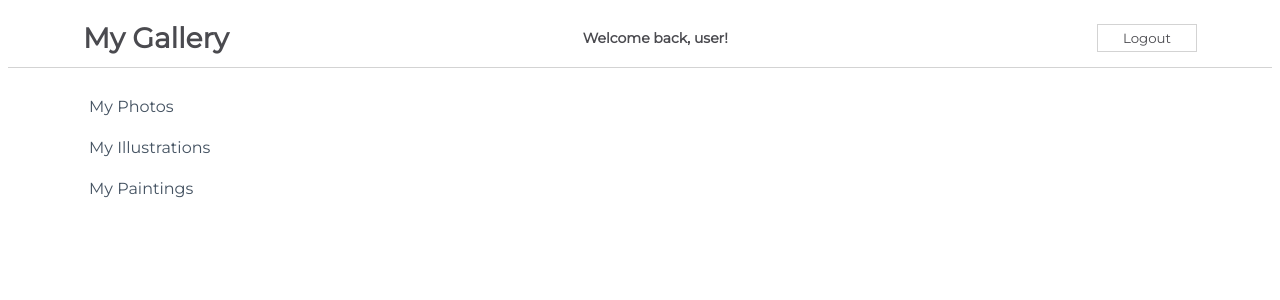
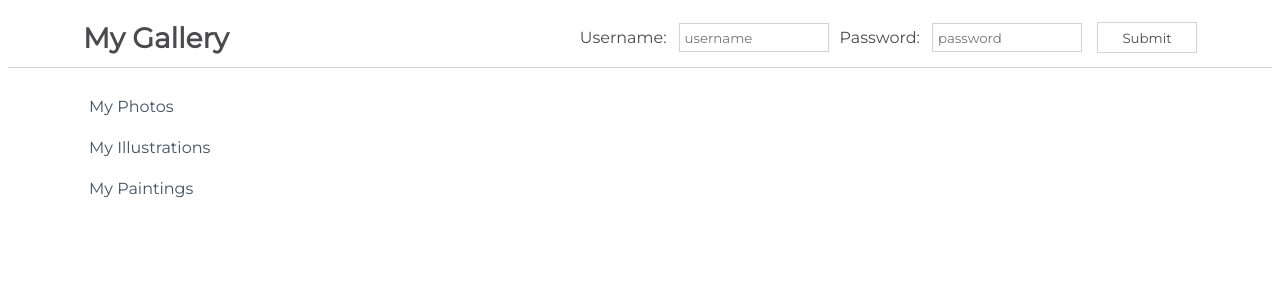
Before and after one commit to SandraBergstrom/react-ci-challenge, a React (Create React App) app in the folder my-app/: page / in a window 1280 px wide. Both pictures are taken after a click on the button "Login". Shown: the top 300 px of the page. Built offline with nearby package versions, Linux system fonts and the light colour scheme.

Commit message:
Add login form

```diff
--- a/my-app/src/App.js
+++ b/my-app/src/App.js
@@ -1,12 +1,13 @@
 import css from './App.module.css';
 import Sidebar from "./components/Sidebar";
-import NavBarSimple from "./components/NavBarSimple";
+// import NavBarSimple from "./components/NavBarSimple";
+import NavBarForm from "./components/NavBarForm";
 
 function App() {
   return (
     <div className={css.App}>
       <Sidebar />
-      <NavBarSimple />
+      <NavBarForm />
     </div>
   );
 }
--- /dev/null
+++ b/my-app/src/components/NavBarChild.js
@@ -0,0 +1,19 @@
+import React from 'react'
+
+function NavBarChild(props) {
+    return (
+        props.isLoggedIn ?
+            <button onClick={() => props.handleButtonClick()}>Login</button>
+            :
+            <form>
+                <label htmlFor="username">Username:</label>
+                <input placeholder="username" id="username" />
+
+                <label htmlFor="password">Password:</label>
+                <input placeholder="password" id="password" />
+                <button onClick={() => props.handleButtonClick()}>Submit</button>
+            </form>
+    )
+}
+
+export default NavBarChild
--- /dev/null
+++ b/my-app/src/components/NavBarForm.js
@@ -0,0 +1,33 @@
+import React, { Component } from 'react'
+import css from './css/NavBarForm.module.css'
+import NavBarChild from './NavBarChild'
+
+export class NavBarForm extends Component {
+    constructor(props) {
+        super(props)
+
+        this.state = {
+            isLoggedIn: true
+        }
+    }
+
+    handleButtonClick = () => {
+        this.setState((prevState) => ({
+            isLoggedIn: prevState.isLoggedIn ? false : true
+        }), () => console.log(this.state.isLoggedIn))
+    }
+
+    render() {
+        return (
+            <div className={css.NavBar}>
+                <h1>My Gallery</h1>
+                <NavBarChild
+                isLoggedIn={this.state.isLoggedIn}
+                handleButtonClick={this.handleButtonClick}
+                />
+           </div>
+        )
+    }
+}
+
+export default NavBarForm
```
